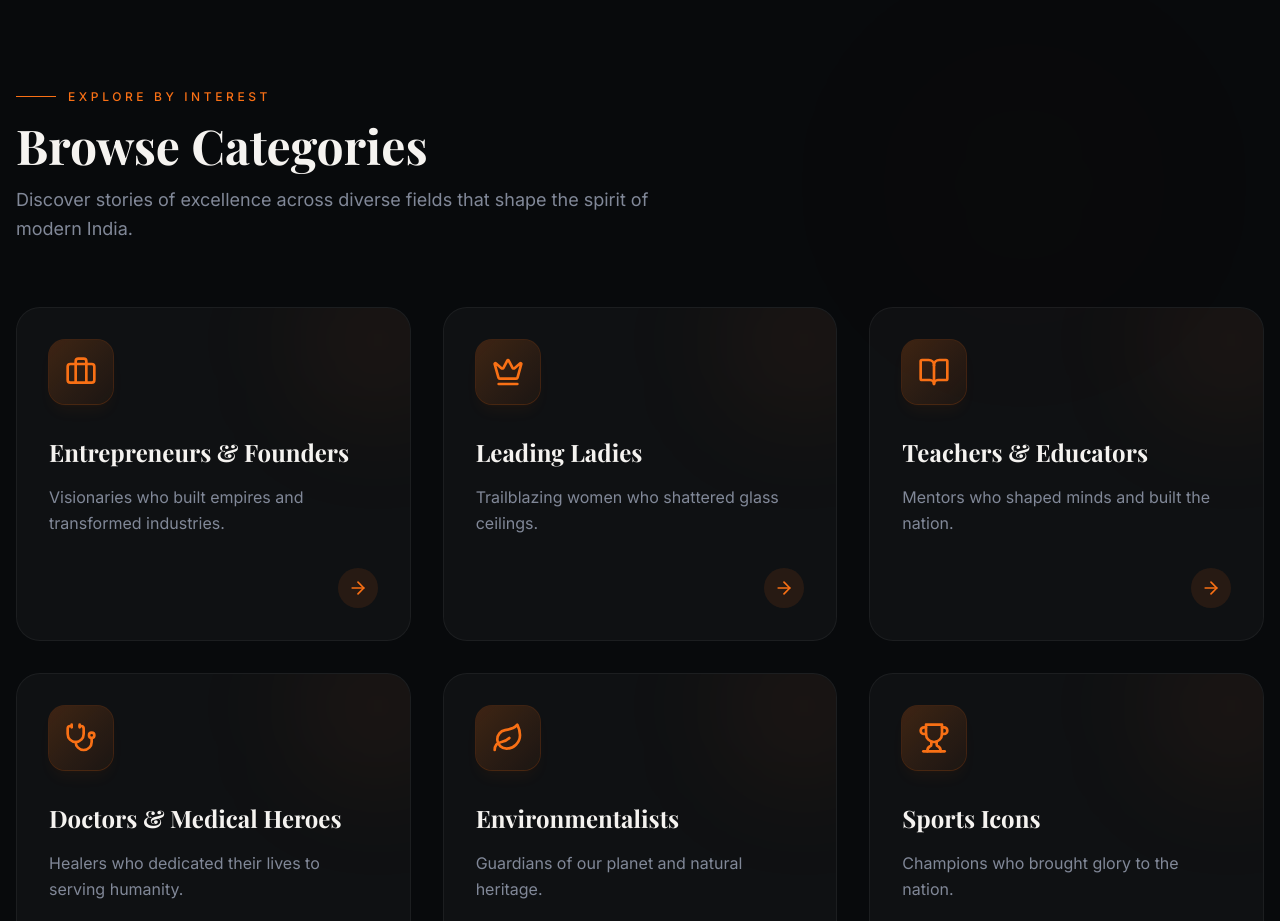
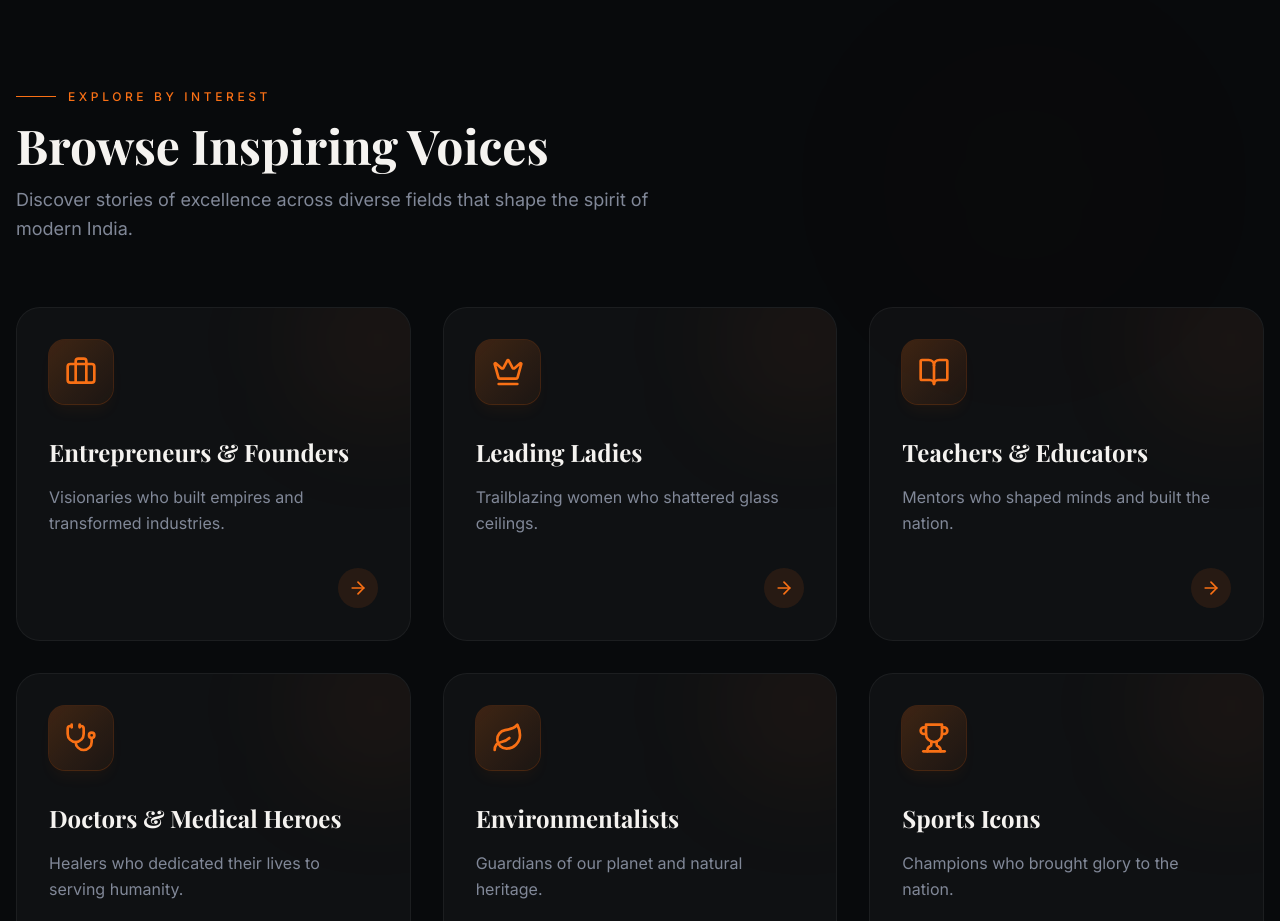
Before and after one commit to vikas-chaudhary-2802/Inspire-India-Talks, a React (Vite) app: page / in a window 1280 px wide. Shown: the part 3800-4721 px from the top of the page. Built offline with nearby package versions, Linux system fonts and the light colour scheme; the HTML template or start-up script is replaced by a standard one; a web font is replaced by a local one.

Commit message:
updated categories

```diff
--- a/src/pages/Index.tsx
+++ b/src/pages/Index.tsx
@@ -304,7 +304,7 @@ const Index = () => {
                   <div className="h-px w-10 bg-primary" />
                   <span className="text-primary font-medium tracking-[0.3em] uppercase text-xs">Explore by Interest</span>
                 </div>
-                <h2 className="font-serif text-4xl md:text-5xl font-bold">Browse Categories</h2>
+                <h2 className="font-serif text-4xl md:text-5xl font-bold">Browse Inspiring Voices</h2>
                 <p className="mt-4 text-muted-foreground text-lg leading-relaxed">
                   Discover stories of excellence across diverse fields that shape the spirit of modern India.
                 </p>
```
